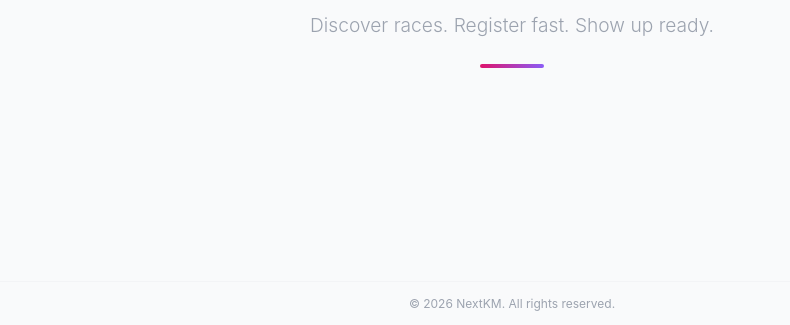
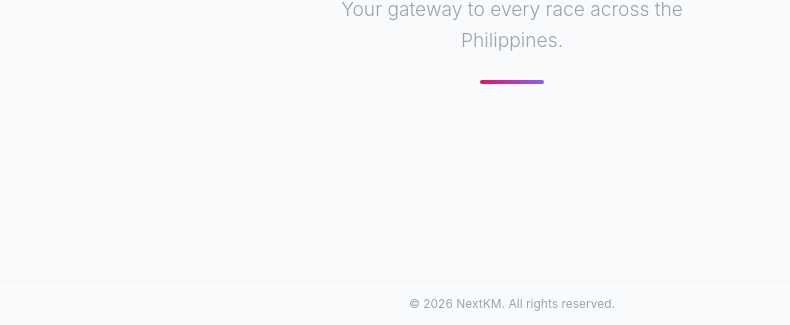
Before and after one commit to celsoducaojr/nextkm.web.temp, a plain HTML site: page index.html in a window 1280 px wide. Shown: the part 475-800 px from the top of the page, without its empty margins (128-918 px from the left). Drawn offline with Linux system fonts and the light colour scheme.

Commit message:
Update tagline

```diff
--- a/index.html
+++ b/index.html
@@ -241,7 +241,7 @@
 
         <!-- Tagline -->
         <p class="tagline anim-3">
-          Discover races. Register fast. Show up ready.
+          Your gateway to every race across the Philippines.
         </p>
 
         <!-- Accent bar -->
```
